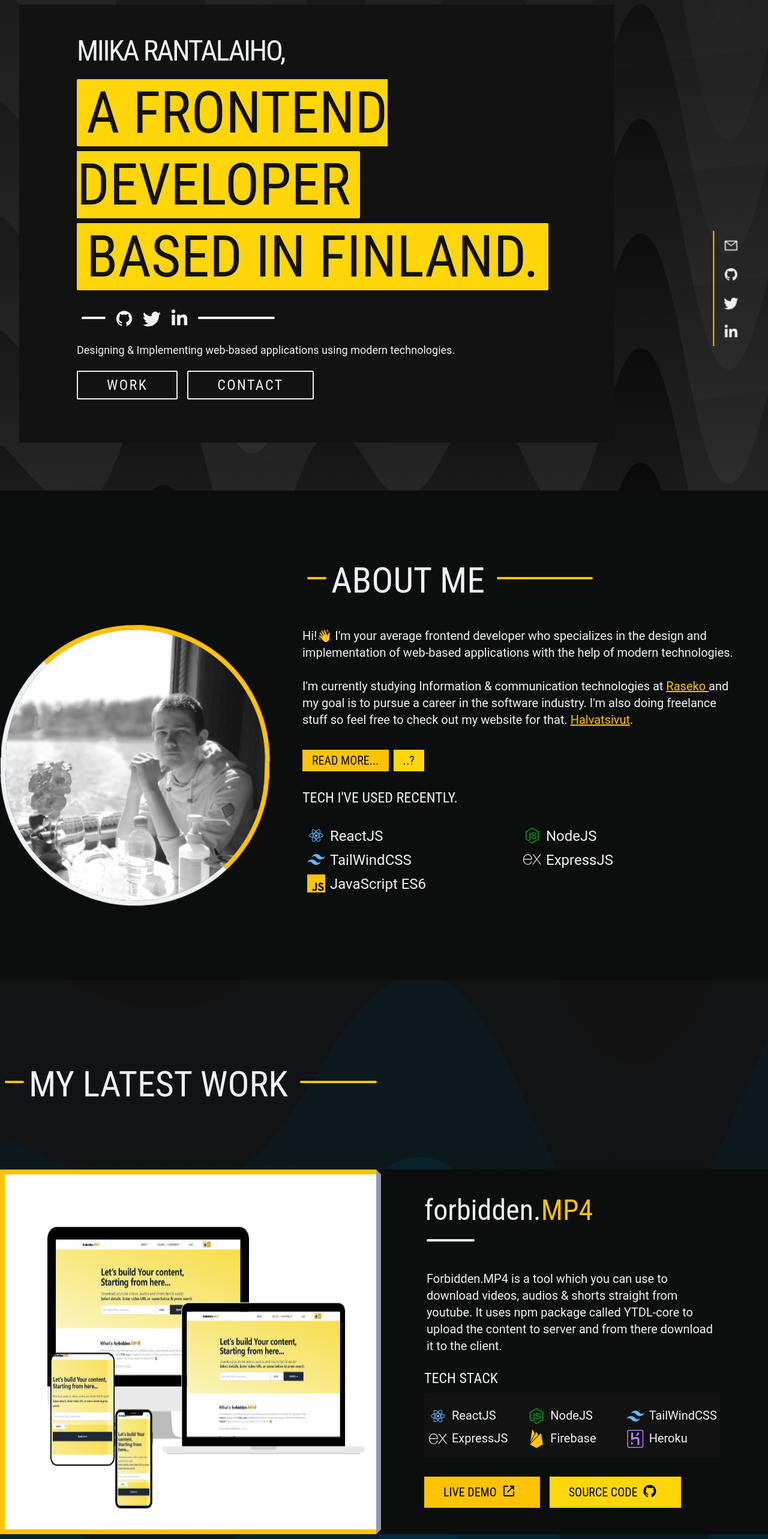
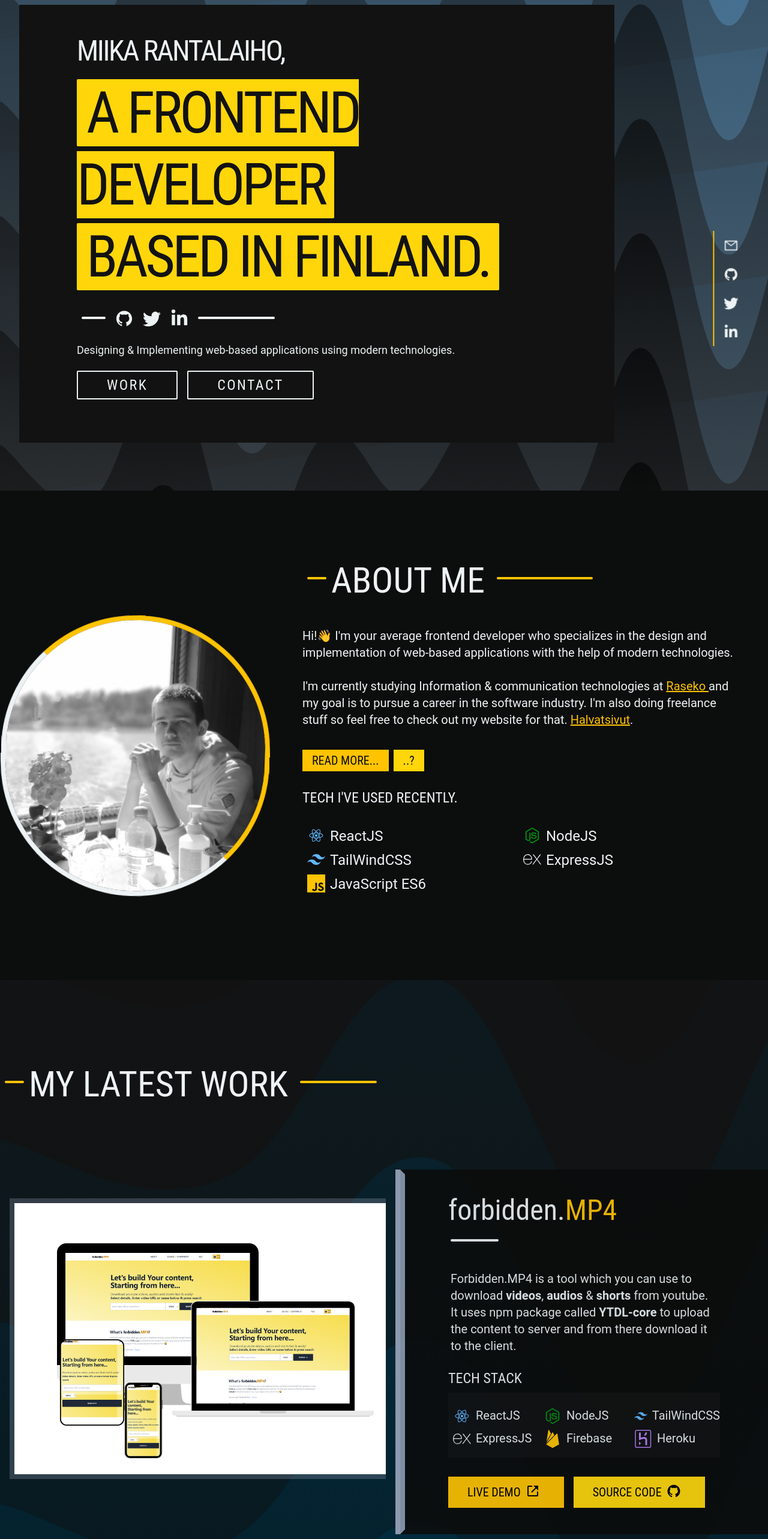
Before and after one commit to miikaran/v1, a React (Create React App) app: page / in a window 1280 px wide. Shown: the part 200-2766 px from the top of the page at 60% size. Built offline with nearby package versions, Linux system fonts and the light colour scheme.

Commit message:
minor style fixes

```diff
--- a/src/components/sections/About.js
+++ b/src/components/sections/About.js
@@ -16,7 +16,7 @@ export default function About(){
 
             <div className="flex justify-center pb-14">
 
-                <div className="aboutimg mt-56 max-w-md">
+                <div className="aboutimg mt-52 max-w-md">
                     <img className="rounded-full border-8 border-r-yellow border-l-white border-b-white border-t-yellow" src={Imgme} alt="Image of a boy" />
                 </div>
 
--- a/src/components/sections/Hero.js
+++ b/src/components/sections/Hero.js
@@ -9,17 +9,17 @@ export default function Hero(){
 
     return(
 
-        <div className="bg-dark2">
+        <div className="bg-dark2 xl:bg-sky">
             <div className="font-roboto homehero flex justify-center">
 
                 <div className="py-5 mx-8 sm:py-20 sm:mx-22 md:mr-64">
-                    <div className="text-white text-4xl md:text-5xl lg:text-6xl xl:text-8xl">
+                    <div className="text-white text-4xl md:text-6xl lg:text-6xl xl:text-8xl">
                         <div className="leading-tight pt-32">
 
-                            <div className="md:bg-dark2 rounded-sm px-0 pb-20 lg:px-24 herocontent">
+                            <div className="lg:bg-dark2 rounded-sm px-0 pb-20 lg:px-24 herocontent">
                                 <span className="text-white text-2xl tracking-tighter sm:text-5xl heroname ">MIIKA RANTALAIHO,</span><br />
-                                <span className="bg-lightyellow text-dark2 rounded-sm px-4 heroyellow">A FRONTEND DEVELOPER<br /></span>
-                                <span className="bg-lightyellow text-dark2  rounded-sm px-4 heroyellow">BASED IN FINLAND.</span>
+                                <span className="bg-lightyellow text-dark2 tracking-tighter rounded-sm px-4 heroyellow">A FRONTEND DEVELOPER<br /></span>
+                                <span className="bg-lightyellow text-dark2 tracking-tighter rounded-sm px-4 heroyellow">BASED IN FINLAND.</span>
 
                                 <span className="flex py-4 mx-2 mt-3 space-x-4">
                                     <hr className="w-10 border-2 rounded-full mt-3" />
--- a/src/components/sections/Work.js
+++ b/src/components/sections/Work.js
@@ -28,18 +28,20 @@ export default function Work(){
                         <hr className="w-32 border-2 border-yellow mt-6 mx-5 rounded-full abouthr"></hr></span>
                     </div>
 
-                    <div className="block lg:flex mt-24 bg-dark">
+                    <div className="block lg:flex lg:mt-24">
 
-                        <img className="max-w-sm lg:max-w-md xl:max-w-2xl mx-20 lg:mx-0 border-l-8 border-b-8 border-t-8 border-yellow forbiddenmp4" src={forbiddenmp4} alt="Youtube Downloader Website" />
+                        <div className="py-12 lg:border-r-8 border-r-gray">
+                            <img className="max-w-sm lg:max-w-md xl:max-w-2xl mx-20 lg:mx-4 border-l-8 border-b-8 border-t-8 border-gray border-opacity-30 halvatsivut" src={forbiddenmp4} alt="Youtube Downloader Website" />
+                        </div>
 
-                        <div className="px-0 sm:px-14 py-9 max-w-4xl border-r-8 border-t-8 border-l-8 border-b-8 border-dark border-l-gray">
+                        <div className="bg-dark opacity-90 px-0 sm:px-14 py-9 max-w-4xl border-r-8 border-t-8 border-l-8 border-b-8 border-dark border-l-gray">
                             <span className="text-4xl sm:text-5xl text-white mx-4">forbidden.<span className="text-yellow">MP4</span>
                             <hr className="w-20 border-2 border-white mt-6 mx-5 rounded-full abouthr"></hr>
                             </span>
 
                             <p className="mx-5 mt-4 sm:mt-0 font-robotolight text-md text-white sm:text-xl">
-                            Forbidden.MP4 is a tool which you can use to download videos, audios & shorts straight from youtube.
-                            It uses npm package called YTDL-core to upload the content to server and from there download it to the client.
+                            Forbidden.MP4 is a tool which you can use to download <b>videos</b>, <b>audios</b> & <b>shorts</b> from youtube.
+                            It uses npm package called <b>YTDL-core</b> to upload the content to server and from there download it to the client.
                             </p>
 
                             <br />
@@ -77,11 +79,11 @@ export default function Work(){
                         </div>
                     </div>
 
-                    <div className="block lg:flex bg-dark mt-12">
+                    <div className="block lg:flex mt-12">
 
-                        <div className="px-0 sm:px-14 py-9 max-w-4xl border-b-8 border-t-8 border-r-8 border-dark border-r-gray">
+                        <div className="bg-dark opacity-90 px-0 sm:px-14 py-9 max-w-4xl border-b-8 border-t-8 border-r-8 border-dark border-r-gray">
                             <span className="text-4xl sm:text-5xl text-white mx-4">
-                            Halvatsivut
+                            Halvatsivut.fi
                             <hr className="w-20 border-2 border-white mt-6 mx-5 rounded-full abouthr"></hr>
                             </span>
 
@@ -117,7 +119,10 @@ export default function Work(){
                             </div>
 
                         </div>
-                        <img className="max-w-sm lg:max-w-md xl:max-w-2xl mx-20 lg:mx-0 border-r-8 border-b-8 border-t-8 border-yellow halvatsivut" src={halvatsivut} alt="Freelance website" />
+
+                        <div className="py-12 lg:border-l-8 border-l-gray">
+                            <img className="max-w-sm lg:max-w-md xl:max-w-2xl mx-20 lg:mx-4 border-r-8 border-b-8 border-t-8 border-gray border-opacity-20 halvatsivut" src={halvatsivut} alt="Freelance website" />
+                        </div>
                     </div>
 
                 </div>
```
Also changed, not shown: src/pages/App.js (line endings or trailing spaces).
